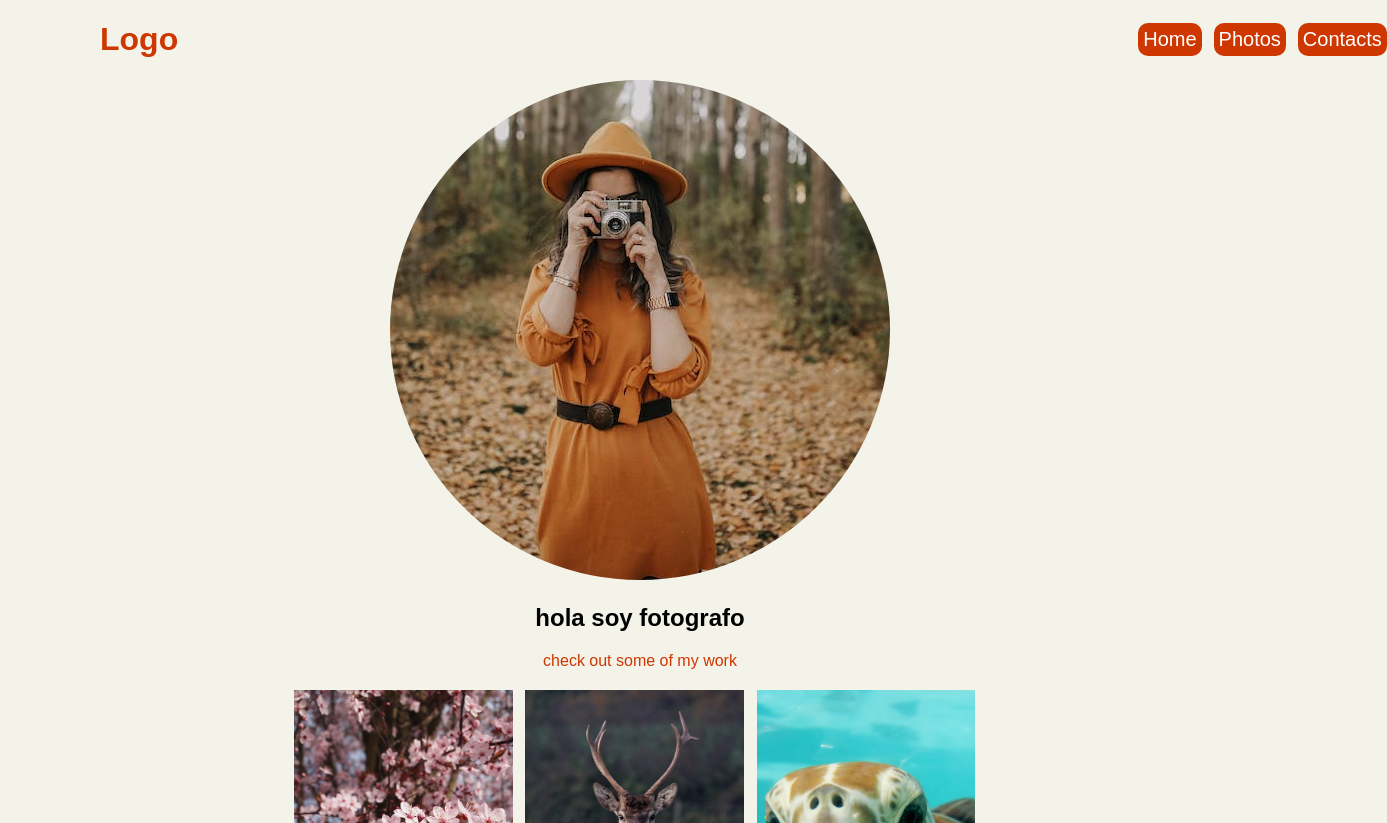
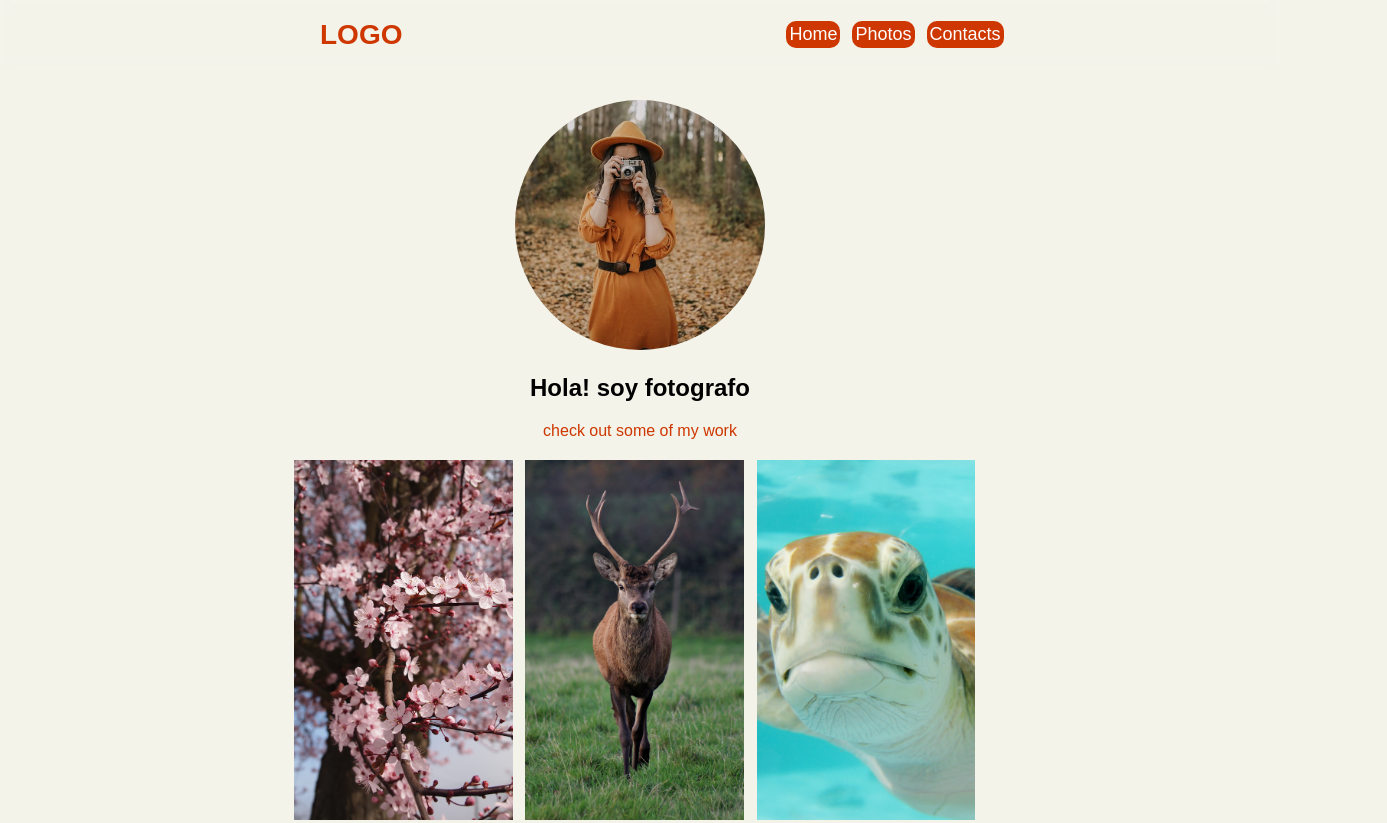
Before and after one commit to Noxus2OO7/Recrear-2, a plain HTML site: page index.html in a window 1280 px wide. Shown: the top 823 px of the page, 1387 px wide, since content can reach past the window. Drawn offline with Linux system fonts and the light colour scheme.

Commit message:
Cambios3

```diff
--- a/index.html
+++ b/index.html
@@ -7,16 +7,18 @@
     <link rel="stylesheet" href="./style.css">
 </head>
 <header>
-    <h1>Logo</h1>
-    <a href="">Home</a>
-    <a href="">Photos</a>
-    <a href="">Contacts</a>
+    <h1>LOGO</h1>
+    <div class="nosoytonto">
+        <a href="">Home</a>
+        <a href="">Photos</a>
+        <a href="">Contacts</a>
+    </div>
 </header>
 <body>
     <main>
         <div>
             <img src="./profile.png" alt="" class="foto">
-            <h2>hola soy fotografo</h2>
+            <h2>Hola! soy fotografo</h2>
             <p>check out some of my work</p>
         </div>
         <div class="imagenes">
--- a/style.css
+++ b/style.css
@@ -1,8 +1,10 @@
 header{
     display: flex;
-
+ position: fixed;
     align-items: center;
     width: 100%;
+    backdrop-filter: blur(5px);
+    z-index: 3;
 }
 
 body{
@@ -20,26 +22,33 @@ main{
     align-items: center;
     justify-content: center;
     flex-wrap: wrap;
+
 }
 
 a{
     text-decoration: none;
     background-color: #ce3700;
     color: white;
-    font-size: 20px;
+    font-size: 18px;
     border-radius: 10px;
-    border: 5px solid #ce3700;
+    border: 3px solid #ce3700;
    margin-right: 12px;
 }
 
-h1{
-    color: #ce3700;
-    margin-right: 75%;
-    margin-left: 100px;
+a:hover{
+    background-color: rgba(127, 255, 212, 0);
+    color: rgb(255, 47, 0);
+    border: 2px solid;
+    transition: all 0.5s;
 
 }
-header a:hover{
-    color: #c4907e;
+
+h1{
+   font-size: 28px;
+    color: #ce3700;
+    margin-right: 30%;
+    margin-left: 320px;
+
 }
 
 h2{
@@ -52,6 +61,8 @@ p{
 }
 .foto{
     border-radius: 50%;
+    height: 250px;
+    margin-top: 100px;
 }
 
 .foto2{
@@ -93,3 +104,15 @@ button{
     background-color: #ce3700;
     color: white;
 }
+
+.nosoytonto{
+    display: flex;
+}
+
+.imagenes:has(img:hover) img:not(:hover){
+    opacity: 0.5;
+}
+
+img{
+    transition: all 0.5s;
+}
```
